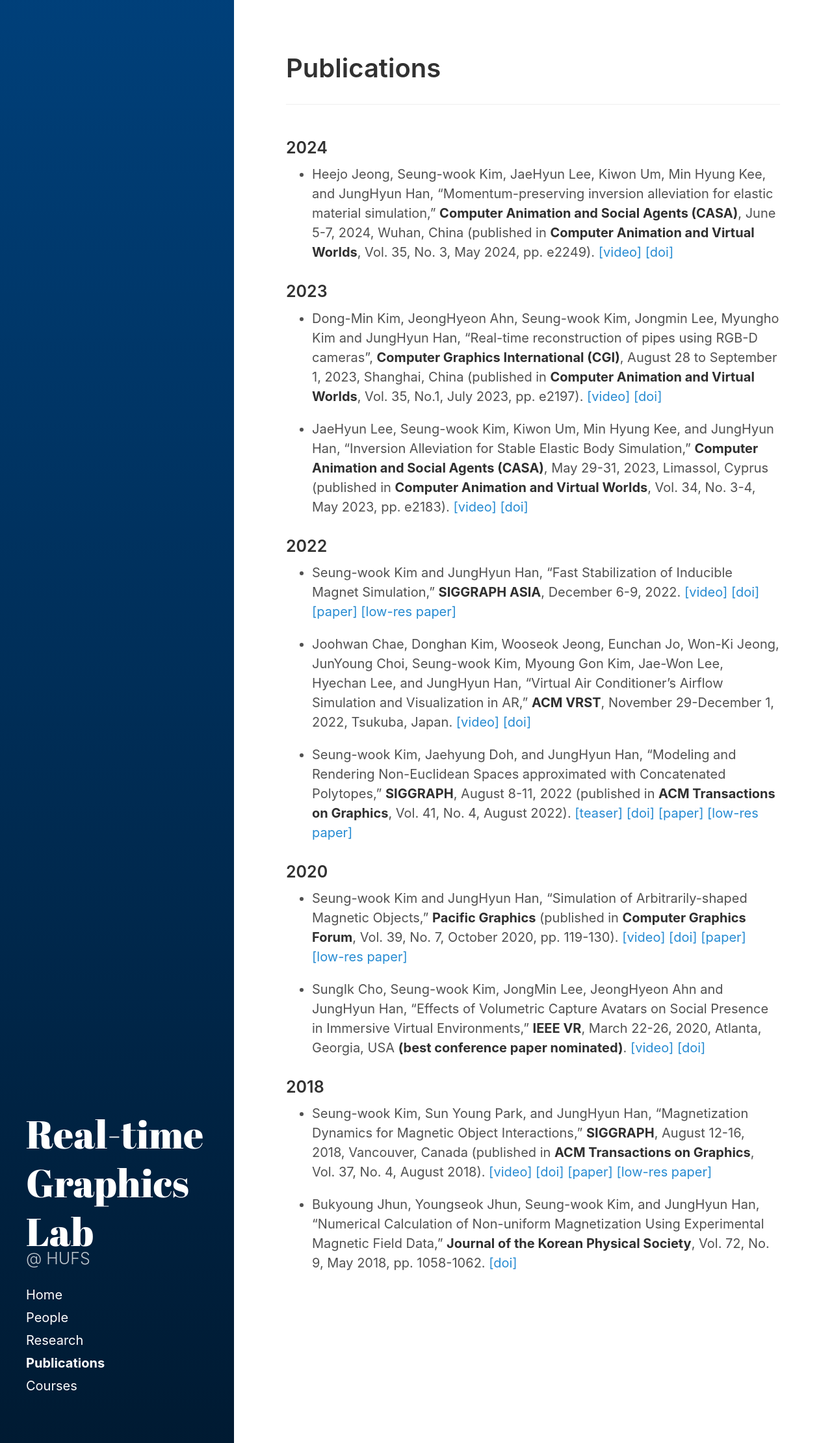
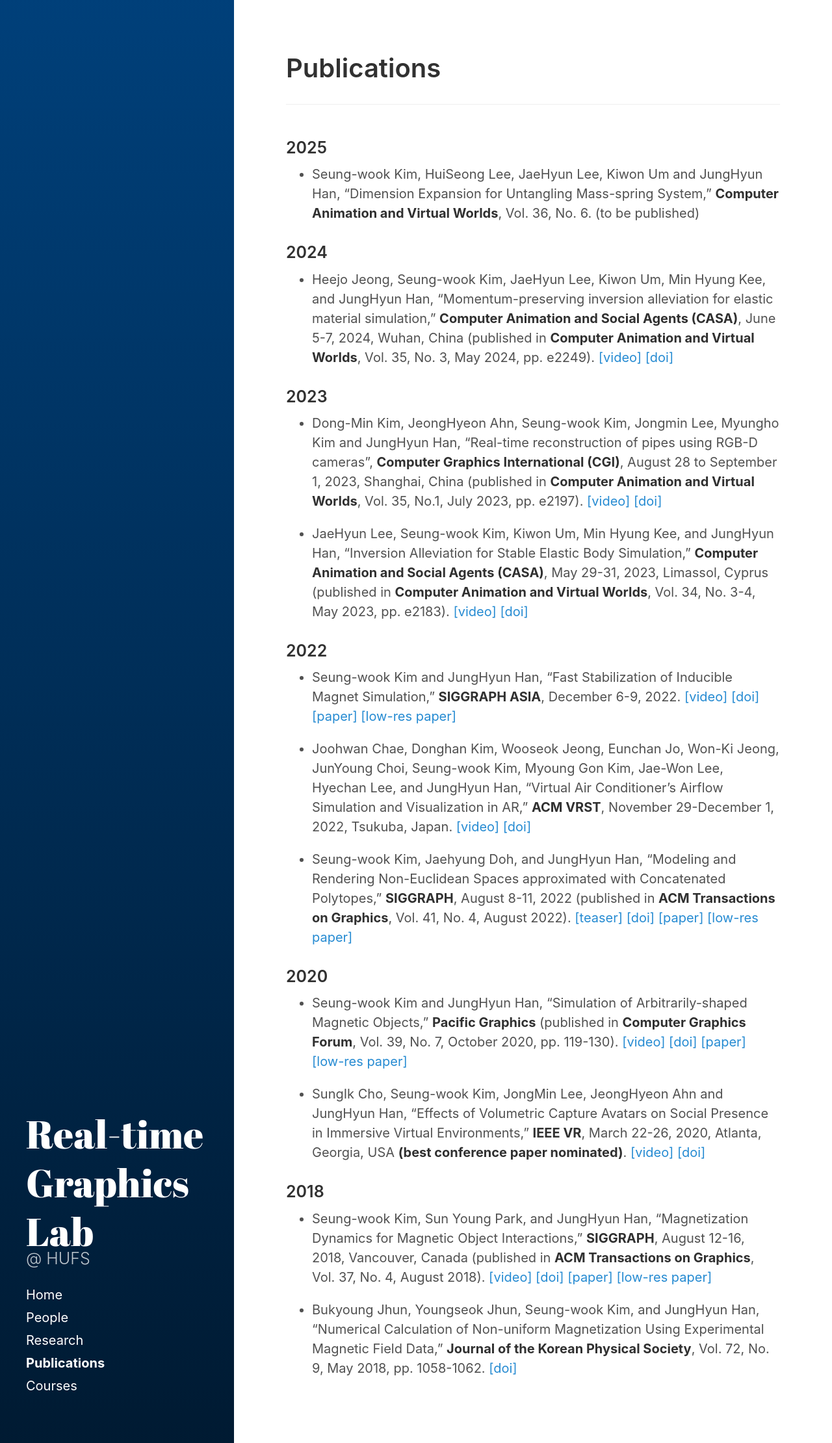
Before and after one commit to God-eunger/God-eunger.github.io, a Jekyll site: the page built from publications/index.md, in a window 1280 px wide. Shown: the whole page at 65% size. Built offline with Jekyll 4.4.1, drawn with Linux system fonts in a browser that asks for light colours.

Commit message:
Update index.md

```diff
--- a/publications/index.md
+++ b/publications/index.md
@@ -2,6 +2,9 @@
 layout: post
 title: Publications
 ---
+
+### 2025
+* Seung-wook Kim, HuiSeong Lee, JaeHyun Lee, Kiwon Um and JungHyun Han, “Dimension Expansion for Untangling Mass-spring System,” **Computer Animation and Virtual Worlds**, Vol. 36, No. 6. (to be published)
 
 ### 2024
 * Heejo Jeong, Seung-wook Kim, JaeHyun Lee, Kiwon Um, Min Hyung Kee, and JungHyun Han, “Momentum-preserving inversion alleviation for elastic material simulation,” **Computer Animation and Social Agents (CASA)**, June 5-7, 2024, Wuhan, China (published in **Computer Animation and Virtual Worlds**, Vol. 35, No. 3, May 2024, pp. e2249). [[video]](https://www.youtube.com/watch?v=xvWl_QX5cf0) [[doi]](https://doi.org/10.1002/cav.2249)
```
